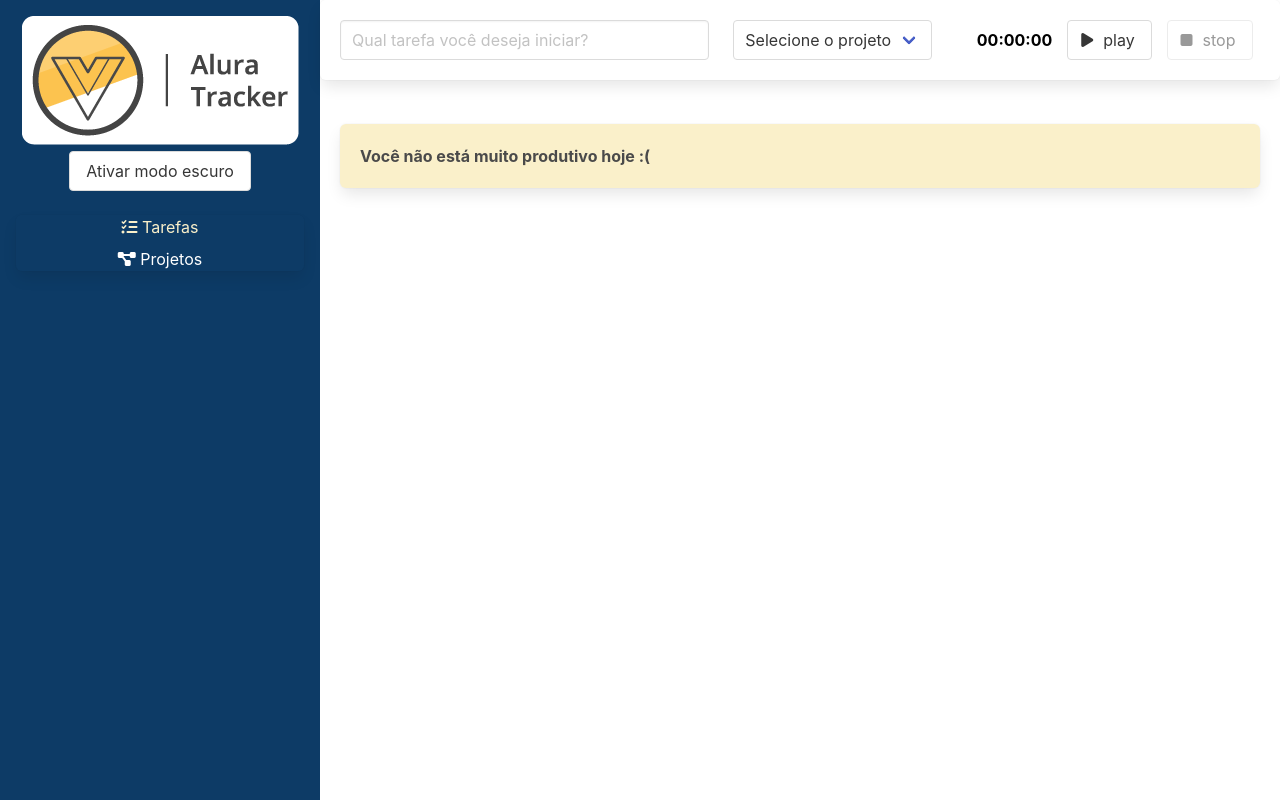
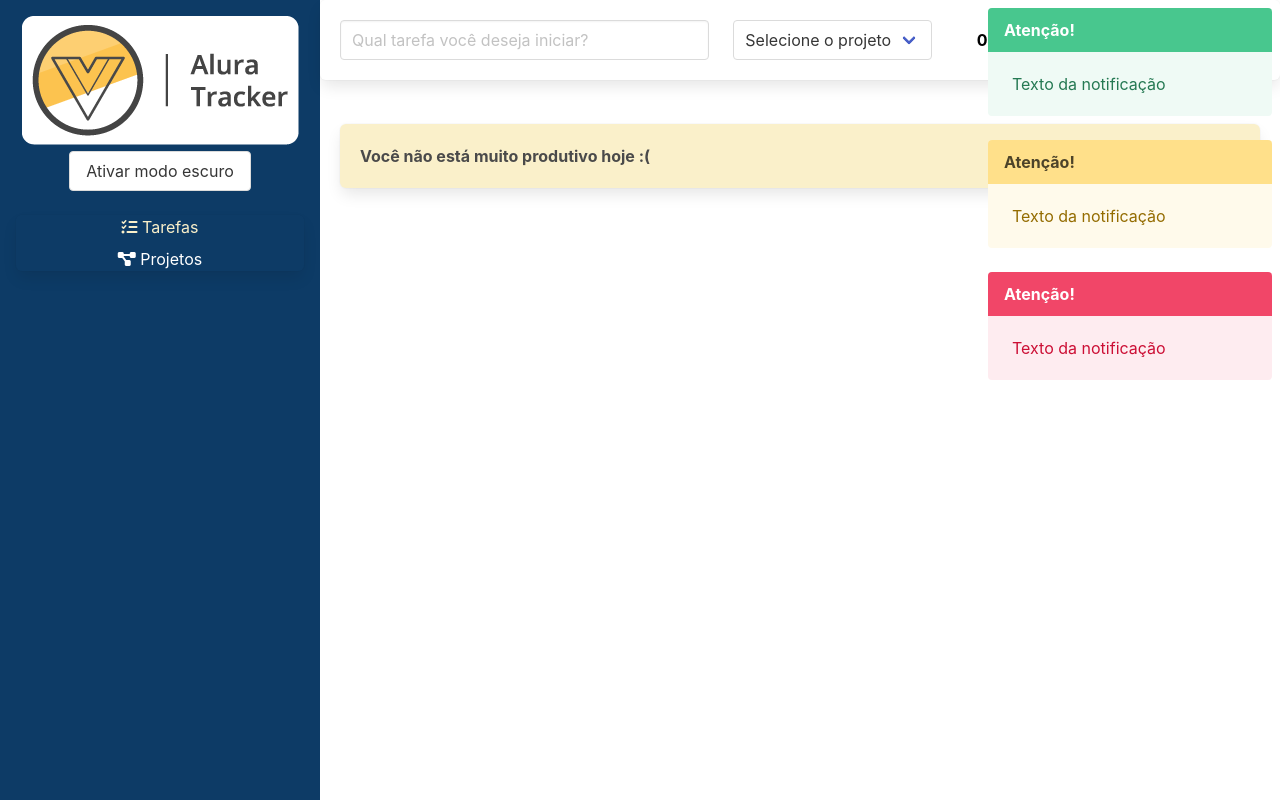
Before and after one commit to RaulDionisiodev/Alura-Tracker, a Vue app: page / in a window 1280 px wide. Built offline with nearby package versions, Linux system fonts and the light colour scheme.

Commit message:
Criação do componente de notificações

```diff
--- a/src/App.vue
+++ b/src/App.vue
@@ -4,6 +4,7 @@
         <BarraLateral @aoTemaAlterado="trocarTema" />
     </div>
     <div class="column is-three-quarter conteudo">
+      <Notificacoes />
       <!--Aqui vai a view correspondente-->
       <RouterView />
     </div>
@@ -13,11 +14,13 @@
 <script lang="ts">
 import { defineComponent } from 'vue';
 import BarraLateral from './components/BarraLateral.vue';
+import Notificacoes from './components/Notificacoes.vue'
 
 export default defineComponent({
   name: 'App',
   components: {
     BarraLateral,
+    Notificacoes
   },
   data () {
     return {
--- /dev/null
+++ b/src/components/Notificacoes.vue
@@ -0,0 +1,49 @@
+<template>
+    <div class="notificacoes">
+        <article class="message is-success">
+            <div class="message-header">
+                Atenção!
+            </div>
+            <div class="message-body">
+                Texto da notificação
+            </div>
+        </article>
+        <article class="message is-warning">
+            <div class="message-header">
+                Atenção!
+            </div>
+            <div class="message-body">
+                Texto da notificação
+            </div>
+        </article>
+        <article class="message is-danger">
+            <div class="message-header">
+                Atenção!
+            </div>
+            <div class="message-body">
+                Texto da notificação
+            </div>
+        </article>
+    </div>
+</template>
+
+<script lang="ts">
+import { defineComponent } from 'vue'
+
+export default defineComponent({
+    name: 'Notificacoes'
+})
+
+</script>
+
+<style scoped>
+.notificacoes {
+    position: absolute;
+    right: 0;
+    width: 300px;
+    padding: 8px;
+    z-index: 105;
+}
+
+
+</style>
```
